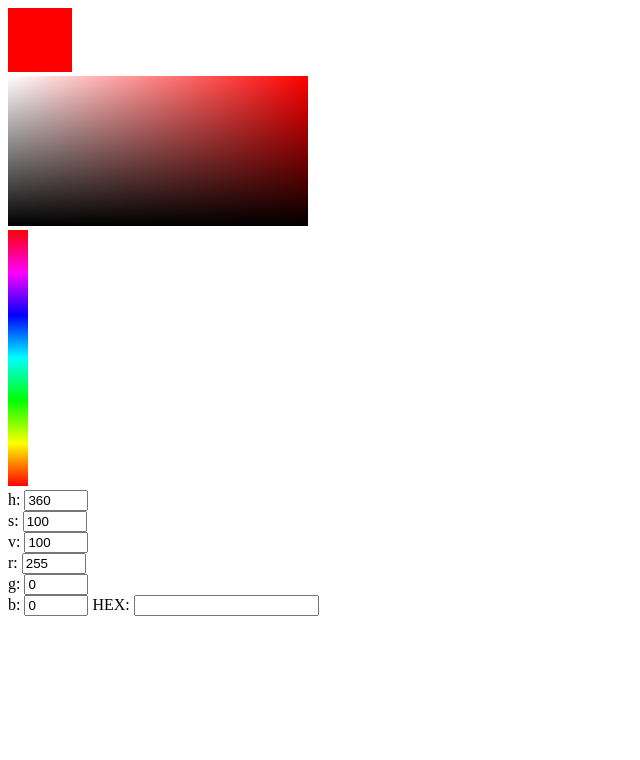
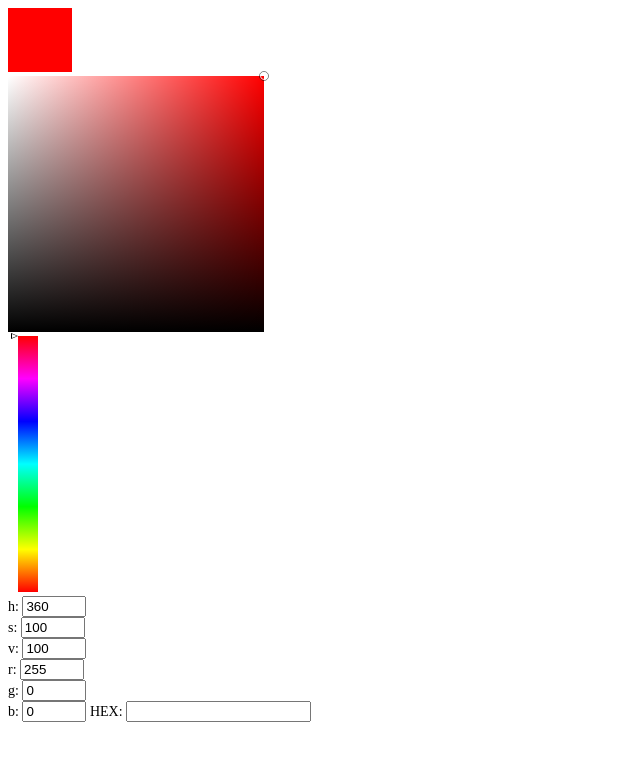
Before and after one commit to saaratrix/color-scheme-helper, a Svelte app: page / in a window 1280 px wide. Shown: the top 760 px of the page, without its empty margins (0-640 px from the left). Built offline with nearby package versions, Linux system fonts and the light colour scheme.

Commit message:
Added indicators for the canvases. Also disabled user-select on drag.

```diff
--- a/public/global.css
+++ b/public/global.css
@@ -1,3 +1,11 @@
 *, *:before, *:after {
 	box-sizing: border-box;
 }
+
+body {
+	font-size: 14px;
+}
+
+.user-select-none {
+	user-select: none;
+}
--- a/src/App.svelte
+++ b/src/App.svelte
@@ -1,5 +1,15 @@
 <script lang="ts">
 	import ColorSelector from './color-selector/ColorSelector.svelte';
+  import { isDragging } from './global-states.store';
+
+  isDragging.subscribe((value) => {
+    console.log('value changed!');
+    if (value) {
+      document.body.classList.add('user-select-none');
+    } else {
+      document.body.classList.remove('user-select-none');
+    }
+  })
 </script>
 <style>
 
--- a/src/color-selector/ColorPicker.svelte
+++ b/src/color-selector/ColorPicker.svelte
@@ -4,13 +4,16 @@
   import { hsvToRGB, hsvToRGBAForCSS } from '../helpers/color-space-helpers';
 
   import { red, green, blue, hue, saturation, value } from './selected-colors.store';
+  import { isDragging } from '../global-states.store';
   import type { Unsubscriber } from 'svelte/store';
   import { clamp } from '../helpers/math-helpers';
 
   let svCanvas: HTMLCanvasElement;
   let svContext: CanvasRenderingContext2D | undefined;
+  let svIndicator: HTMLElement | undefined;
   let rgbCanvas: HTMLCanvasElement;
   let rgbContext: CanvasRenderingContext2D | undefined;
+  let rgbIndicator: HTMLElement | undefined;
 
   let svPointerDown: boolean = false;
   let rgbPointerDown: boolean = false;
@@ -27,8 +30,17 @@
     drawHSVBlock(hsvToRGBAForCSS($hue, 1, 1), svCanvas);
 
     subscriptions.push(
-      hue.subscribe(value => {
-        drawHSVBlock(hsvToRGBAForCSS($hue, 1, 1), svCanvas);
+      hue.subscribe(h => {
+        drawHSVBlock(hsvToRGBAForCSS(h, 1, 1), svCanvas);
+        // -3 is eyeballed to be center!
+        const rgbIndicatorTop = (((360 - h) / 360) * rgbCanvas.height) - 3;
+        rgbIndicator.style.transform = `translateY(${rgbIndicatorTop}px)`;
+      }),
+      saturation.subscribe(s => {
+        svIndicator.style.transform = getSVIndicatorTransform(s, $value);
+      }),
+      value.subscribe(v => {
+        svIndicator.style.transform = getSVIndicatorTransform($saturation, v);
       }),
     );
   });
@@ -65,21 +77,25 @@
   }
 
   function onPointerUp(): void {
+    if (svPointerDown) {
+      isDragging.removeDragging();
+    }
+    if (rgbPointerDown) {
+      isDragging.removeDragging();
+    }
+
     svPointerDown = false;
     rgbPointerDown = false;
   }
 
   function onPointerLeave(): void {
-    rgbPointerDown = false;
-    svPointerDown = false;
+    onPointerUp();
   }
 
-  function onSVPointerDown(): void {
+  function onSVPointerDown(event: PointerEvent): void {
     svPointerDown = true;
-  }
-
-  function onRGBPointerDown(): void {
-    rgbPointerDown = true;
+    onSLPointerMove(event);
+    isDragging.addDragging();
   }
 
   function onSLPointerMove(event: PointerEvent): void {
@@ -103,6 +119,12 @@
     blue.set(rgb.blue);
   }
 
+  function onRGBPointerDown(event: PointerEvent): void {
+    rgbPointerDown = true;
+    onRGBPointerMove(event);
+    isDragging.addDragging();
+  }
+
   function onRGBPointerMove(event: PointerEvent): void {
     if (!rgbPointerDown) {
       return;
@@ -121,19 +143,80 @@
     green.set(rgb.green);
     blue.set(rgb.blue);
   }
+
+  function getSVIndicatorTransform(saturation: number, value: number): string {
+    const x = (saturation * svCanvas.width) - svIndicator.offsetWidth * 0.5;
+    const y = ((1 - value) * svCanvas.height) - svIndicator.offsetHeight * 0.5;
+    const transform = `translate(${x}px, ${y}px)`;
+    return transform;
+  }
 </script>
 <style lang="scss">
-.color-picker-saturation-lightness-container,
+$circle-radius: 10px;
+$outer-color: rgba(0, 0, 0, 0.5);
+$inner-color: rgba(255, 255, 255, 0.8);
+
+
+.color-picker-sv-container,
 .color-picker-rgb-container {
   position: relative;
 }
 
+.color-picker-rgb-container {
+  padding-left: 10px;
+}
+
+.color-picker-arrow-indicator,
+.color-picker-inner-arrow,
+.color-picker-circle-indicator,
+.color-picker-inner-circle {
+  position: absolute;
+}
+
+.color-picker-arrow-indicator {
+  left: 3px;
+  //width: 5px;
+  width: 0;
+  height: 0;
+  border-top: 3px solid transparent;
+  border-bottom: 3px solid transparent;
+
+  border-left: 7px solid black;
+}
+
+.color-picker-inner-arrow {
+  width: 0;
+  height: 0;
+  border-top: 2px solid transparent;
+  border-bottom: 2px solid transparent;
+  border-left: 5px solid white;
+  // -7px is too much, -6px is ok but -6.5px seems to do best!
+  left: -6.5px;
+  top: -2px;
+}
+
+.color-picker-circle-indicator {
+  width: $circle-radius;
+  height: $circle-radius;
+  border: 1px solid $outer-color;
+  border-radius: $circle-radius;
+}
+
+.color-picker-inner-circle {
+  width: 100%;
+  height: 100%;
+  border: 1px solid $inner-color;
+  border-radius: $circle-radius;
+}
+
 </style>
 <div class="color-picker">
-    <div class="color-picker-saturation-lightness-container">
-        <canvas bind:this={svCanvas} class="color-picker-saturation-lightness"></canvas>
+    <div class="color-picker-sv-container">
+      <div bind:this={svIndicator} class="color-picker-circle-indicator"><div class="color-picker-inner-circle"></div></div>
+      <canvas bind:this={svCanvas} width="256" height="256" class="color-picker-saturation-lightness"></canvas>
     </div>
     <div class="color-picker-rgb-container">
-        <canvas bind:this={rgbCanvas} class="color-picker-rgb" width="20" height="256"></canvas>
+      <div bind:this={rgbIndicator} class="color-picker-arrow-indicator"><div class="color-picker-inner-arrow"></div></div>
+      <canvas bind:this={rgbCanvas} class="color-picker-rgb" width="20" height="256"></canvas>
     </div>
 </div>
--- a/src/color-selector/selected-colors.store.ts
+++ b/src/color-selector/selected-colors.store.ts
@@ -9,4 +9,5 @@ export const green = writable<number>(0);
 export const blue = writable<number>(0);
 export const hue = writable<number>(360);
 export const saturation = writable(1);
+// TODO: Rename to brightness to not compete naming with "value"?
 export const value = writable(1);
--- /dev/null
+++ b/src/global-states.store.ts
@@ -0,0 +1,34 @@
+import { writable } from 'svelte/store';
+import type { IsDragging } from './models/is-dragging';
+
+/**
+ * Create a custom store to handle the state if the user is currently dragging.
+ */
+function createIsDragging(): IsDragging {
+  let interactingCounts: number = 0;
+  const { subscribe, set } = writable<boolean>(false);
+
+  return {
+    subscribe,
+    addDragging: () => {
+      interactingCounts++;
+
+      if (interactingCounts === 1) {
+        set(true);
+      }
+    },
+    removeDragging: () => {
+      interactingCounts--;
+      if (interactingCounts < 0) {
+        console.log('too many draggers were removed!');
+        interactingCounts = 0;
+      }
+
+      if (interactingCounts === 0) {
+        set(false);
+      }
+    },
+  }
+}
+
+export const isDragging: IsDragging = createIsDragging();
--- /dev/null
+++ b/src/models/is-dragging.ts
@@ -0,0 +1,7 @@
+import type { Unsubscriber } from 'svelte/store';
+
+export interface IsDragging {
+  subscribe: (...args: unknown[]) => Unsubscriber;
+  addDragging: () => void;
+  removeDragging: () => void;
+}
```
